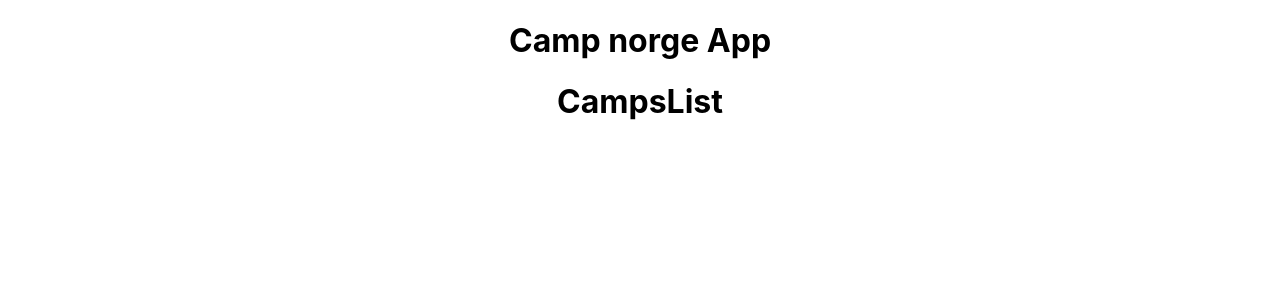
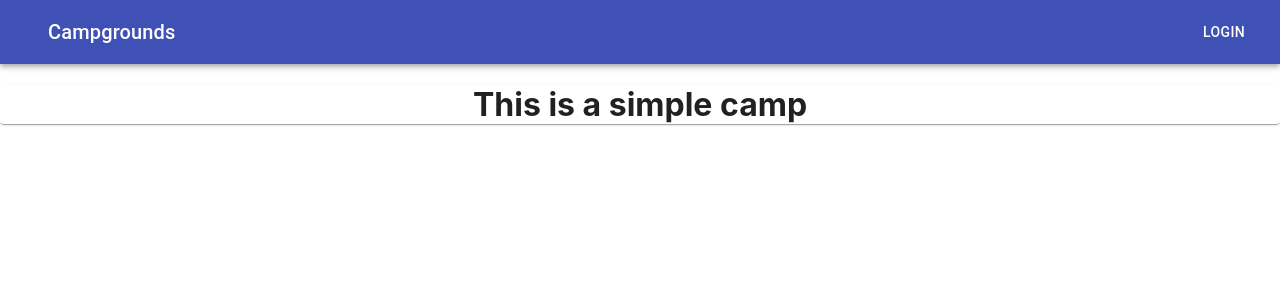
Before and after one commit to deboragaleano/camp-norge-app, a React (Create React App) app: page / in a window 1280 px wide. Shown: the top 300 px of the page. Built offline with nearby package versions, Linux system fonts and the light colour scheme.

Commit message:
add navbar

```diff
--- a/package.json
+++ b/package.json
@@ -3,6 +3,8 @@
   "version": "0.1.0",
   "private": true,
   "dependencies": {
+    "@material-ui/core": "^4.11.0",
+    "@material-ui/icons": "^4.9.1",
     "@testing-library/jest-dom": "^4.2.4",
     "@testing-library/react": "^9.3.2",
     "@testing-library/user-event": "^7.1.2",
--- a/src/App.js
+++ b/src/App.js
@@ -1,11 +1,12 @@
 import React from 'react';
 import './App.css';
-import CampsList from './campgrounds/CampsList';
+import CampsList from './components/CampsList';
+import Navbar from './components/Navbar';
 
 function App() {
   return (
     <div className="App">
-      <h1>Camp norge App</h1>
+      <Navbar />
       <CampsList />
     </div>
   );
--- /dev/null
+++ b/src/components/Camp.js
@@ -0,0 +1,10 @@
+import React from 'react';
+import Paper from '@material-ui/core/Paper';
+
+export default function CampsList() {
+    return (
+        <Paper>
+            <h1>This is a simple camp</h1>
+        </Paper>
+    )
+}
--- a/src/campgrounds/CampsList.js
+++ b/src/components/CampsList.js
@@ -1,5 +1,8 @@
 import React from 'react';
+import Camp from './Camp';
 
 export default function CampsList() {
-    return <h1>CampsList</h1>
+    return (
+        <Camp />
+    )
 }
--- /dev/null
+++ b/src/components/Navbar.js
@@ -0,0 +1,32 @@
+import React from 'react';
+import AppBar from '@material-ui/core/AppBar';
+import Toolbar from '@material-ui/core/Toolbar';
+import IconButton from '@material-ui/core/IconButton';
+import Typography from '@material-ui/core/Typography';
+import Button from '@material-ui/core/Button';
+import {withStyles} from '@material-ui/core/styles';
+import styles from '../styles/NavbarStyles';
+
+function Navbar(props){
+    const {classes} = props;
+
+    return (
+            <AppBar position="static" color='primary'>
+                <Toolbar>
+                    <IconButton className={classes.menuButton} color="inherit">
+                    </IconButton>
+                    <Typography
+                        className={classes.title}
+                        variant='h6'
+                        color='inherit'
+                    >
+                        Campgrounds
+                    </Typography>
+                    <div className={classes.grow}/>
+                    <Button color="inherit">Login</Button>
+                </Toolbar>
+            </AppBar>
+    )
+}
+
+export default withStyles(styles)(Navbar);
--- /dev/null
+++ b/src/styles/NavbarStyles.js
@@ -0,0 +1,24 @@
+const styles = theme => ({
+    root: {
+        width: '100%',
+        marginBottom: 0
+    },
+    grow: {
+        flexGrow: 1
+    },
+    menuBottom: {
+        marginLeft: -12,
+        marginRight: 20
+    },
+    //this is showing and hiding content at a certain breakpoint
+    // this is like media-query or something..
+    // if it's below small screen size then it should not show up
+    title: {
+        display: 'none',
+        [theme.breakpoints.up('sm')]: {
+            display: 'block'
+        }
+    },
+});
+
+export default styles;
```
Also changed, not shown: 2 other files (tests, documents, lock files or other folders).
